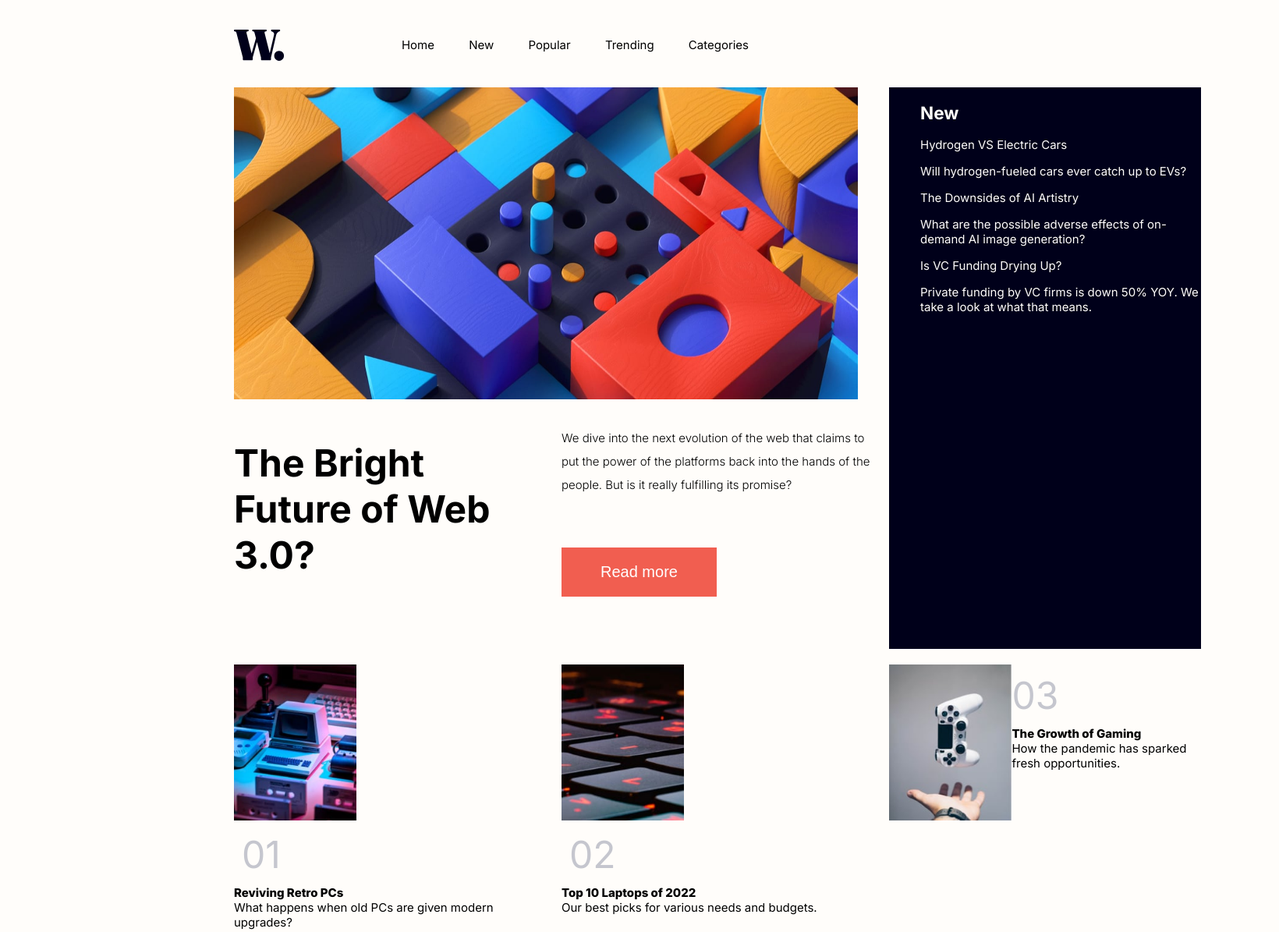
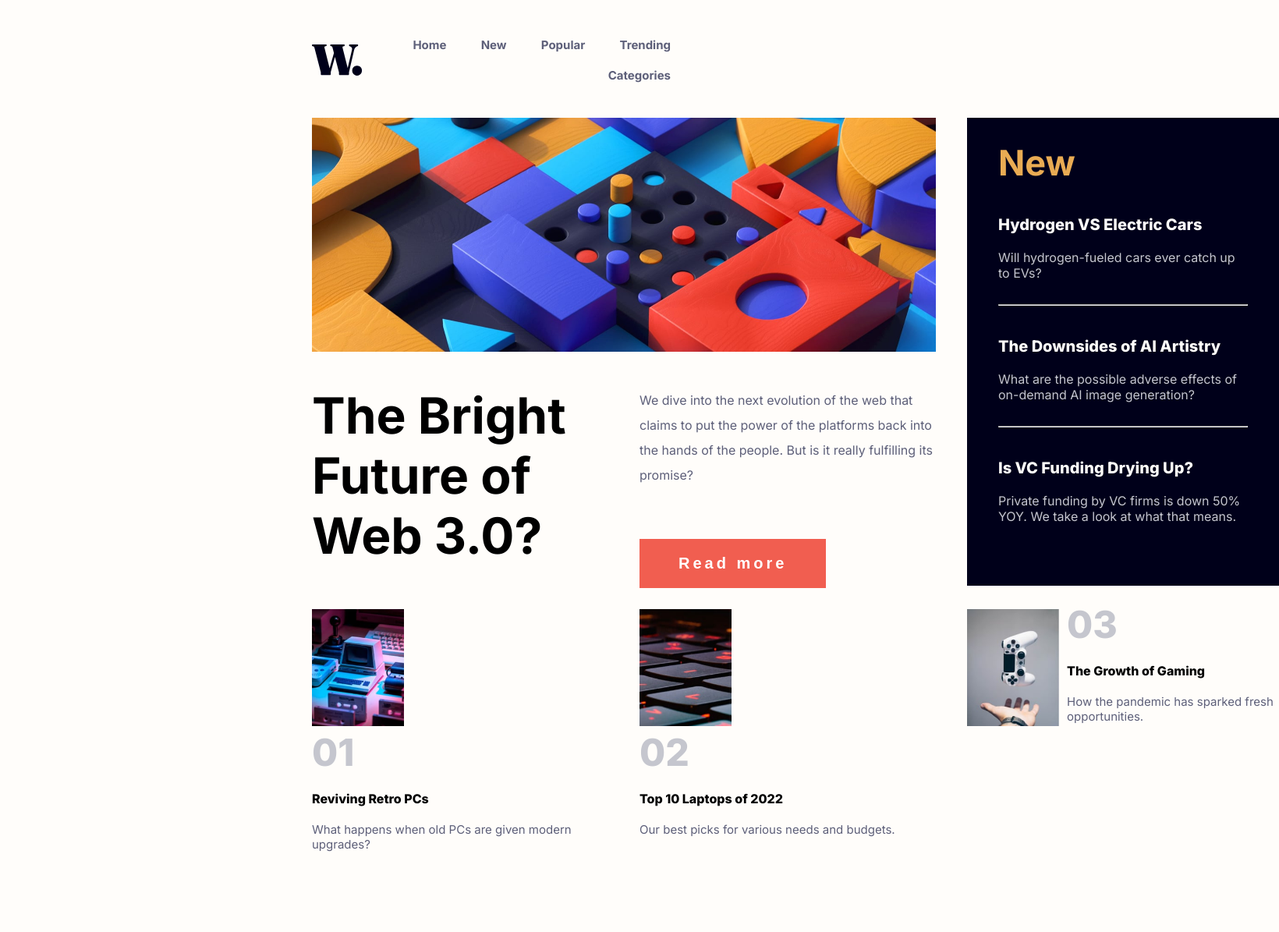
Before and after one commit to Jonee2/FEM-homepage, a plain HTML site: page index.html in a window 1280 px wide. Shown: the part 97-1292 px from the top of the page at 78% size, 1640 px wide, since content can reach past the window. Drawn offline with Linux system fonts and the light colour scheme.

Commit message:
checkpoint

```diff
--- a/index.html
+++ b/index.html
@@ -20,7 +20,7 @@
 </nav>
 <main>
   <div id="blocksdiv">
-    <img height="400" width="800" src="assets/images/image-web-3-desktop.jpg" alt="blocks">
+    <img height="300" width="800" src="assets/images/image-web-3-desktop.jpg" alt="blocks">
   </div>
   <div class="h1div">
     <h1>The Bright Future of Web 3.0?</h1>
@@ -34,31 +34,31 @@
   <ul>
   <li><h2>New</h2></li>
   <li><p class="titleblackbox">Hydrogen VS Electric Cars</p>
-  <p class="parawhite">Will hydrogen-fueled cars ever catch up to EVs?</p></li>
+  <p class="parawhite">Will hydrogen-fueled cars ever catch up to EVs?</p></li><hr>
   <li><p class="titleblackbox">The Downsides of AI Artistry</p>
-  <p class="parawhite">What are the possible adverse effects of on-demand AI image generation?</p></li>
+  <p class="parawhite">What are the possible adverse effects of on-demand AI image generation?</p></li><hr>
   <li><p class="titleblackbox">Is VC Funding Drying Up?</p>
   <p class="parawhite">Private funding by VC firms is down 50% YOY. We take a look at what that means.</p></li>
 </ul>
 </div>
   <div class="articlegrid">
-  <img height="200" src="assets/images/image-retro-pcs.jpg">
+  <img height="150" src="assets/images/image-retro-pcs.jpg">
   <p class="articlenumber">01</p>
   <p class="articletitle">Reviving Retro PCs</p>
   <p class="articlepara">What happens when old PCs are given modern upgrades?</p>
-  </div>
+  </div></div>
   <div class="articlegrid2">
-  <img height="200" src="assets/images/image-top-laptops.jpg">
+  <img height="150" src="assets/images/image-top-laptops.jpg">
   <p class="articlenumber">02</p>
   <p class="articletitle">Top 10 Laptops of 2022</p>
   <p class="articlepara">Our best picks for various needs and budgets.</p>
-  </div>
+  </div></div>
   <div class="articlegrid3">
-  <img height="200" src="assets/images/image-gaming-growth.jpg">
+  <img height="150" src="assets/images/image-gaming-growth.jpg">
   <p class="articlenumber">03</p>
   <p class="articletitle">The Growth of Gaming</p>
   <p class="articlepara">How the pandemic has sparked fresh opportunities.</p>
-</div>
+</div></div>
 </main>
 </body>
 </html>
--- a/styles.css
+++ b/styles.css
@@ -10,7 +10,7 @@
 }
 body{
     background-color: hsl(36, 100%, 99%);
-    margin: 100px 300px;
+    margin: 100px 400px;
     font-family: "Inter", sans-serif;
     font-size: 15px;
 }
@@ -26,6 +26,12 @@ nav ul{
 nav ul li{
     display: inline-block;
     margin: 10px 20px;
+    font-weight: 700;
+    color:hsl(236, 13%, 42%)
+}
+nav ul li:hover{
+    color: hsl(35, 77%, 62%);
+    cursor: pointer
 }
 nav img{
     display: inline-block;
@@ -33,7 +39,7 @@ nav img{
 main{
     display: grid;
     grid-template-columns: 400px 400px 400px;
-    grid-template-rows: 400px 300px 400px;
+    grid-template-rows: 280px 300px 400px;
     gap: 20px;
 }
 
@@ -44,7 +50,9 @@ grid-area: 1 / 1 / 1 / span 2;
 text-wrap:wrap;
 grid-area: 2 / 2 / 2 / 2;
 line-height: 2;
-font-weight: 300;
+font-size: 16px;
+color: hsl(236, 13%, 42%);
+ margin-top: 30px;
 }
 .buttondiv button{
     font-size: 20px;
@@ -52,45 +60,87 @@ font-weight: 300;
     border: 0;
     padding:20px 50px;
     margin-top: 50px;
-
+    letter-spacing: 4px;
+    font-weight: 700;
+}
+button:hover{
+    cursor: pointer;
+    background-color: black;
 }
 .newdiv{
     background-color: hsl(240, 100%, 5%);
     color: hsl(36, 100%, 99%);
     grid-area: 1 / 3 / span 2 / 3;
+    padding: 0px 40px 0px 0px;
 }
 .newdiv ul{
     list-style: none;
 }
+.newdiv h2{
+    color: hsl(35, 77%, 62%);
+    font-size: 3em;
+    margin: 30px 0px 0px 0px;
+}
+.newdiv .titleblackbox{
+    font-weight: 800;
+    font-size: 20px;
+    margin-top: 40px;
+}
+.newdiv .parawhite{
+    margin-bottom:30px;
+    font-size: 16px;
+    color: hsl(233, 8%, 79%)
+
+}
+.newdiv .titleblackbox:hover {
+    color: hsl(35, 77%, 62%);
+    cursor: pointer;
+}
 .h1div{
     grid-area: 2 / 1 / 2 / 1;
-    font-size: 24px;
+    font-size: 32px;
     margin: 0;
 }
 .articlegrid, .articlegrid2, .articlegrid3 img{
     float: left;
+    margin: 10px 10px 10px 0px;
 }
 .articlegrid{
-    grid-area: 3 / 1 / 3/ 1;
+    grid-area: 3 / 1 / 3 / 1;
 }
 .articlegrid2{
-    grid-area: 3 / 2 / 3/ 2;
+    grid-area: 3 / 2 / 3 / 2;
 }
 .articlegrid3{
-    grid-area: 3 / 3 / 3/ 3;
+    grid-area: 3 / 3 / 3 / 3;
+}
+.articlefloat{
+    text-wrap: wrap;
+    background-color: blue;
+    padding: 0px 10px;
 }
 .articlenumber{
     color: hsl(233, 8%, 79%);
     font-size: 3rem;
-    margin: 10px;
+    margin-bottom: 10px;
+    margin-top: 0;
+    font-weight: 800;
 }
 .articletitle{
+    font-size: 16px;
     font-weight: 800;
     margin: 0;
+    margin: 20px 0px;
+}
+.articletitle:hover {
+    color: hsl(35, 77%, 62%);
+    cursor: pointer;
 }
 .articlepara{
     text-wrap: wrap;
-    margin: 0;
+    margin: 20px 0px;
+    font-size: 15px;
+    color: hsl(236, 13%, 42%);
 }
 button{
     background-color: hsl(5, 85%, 63%);
```
